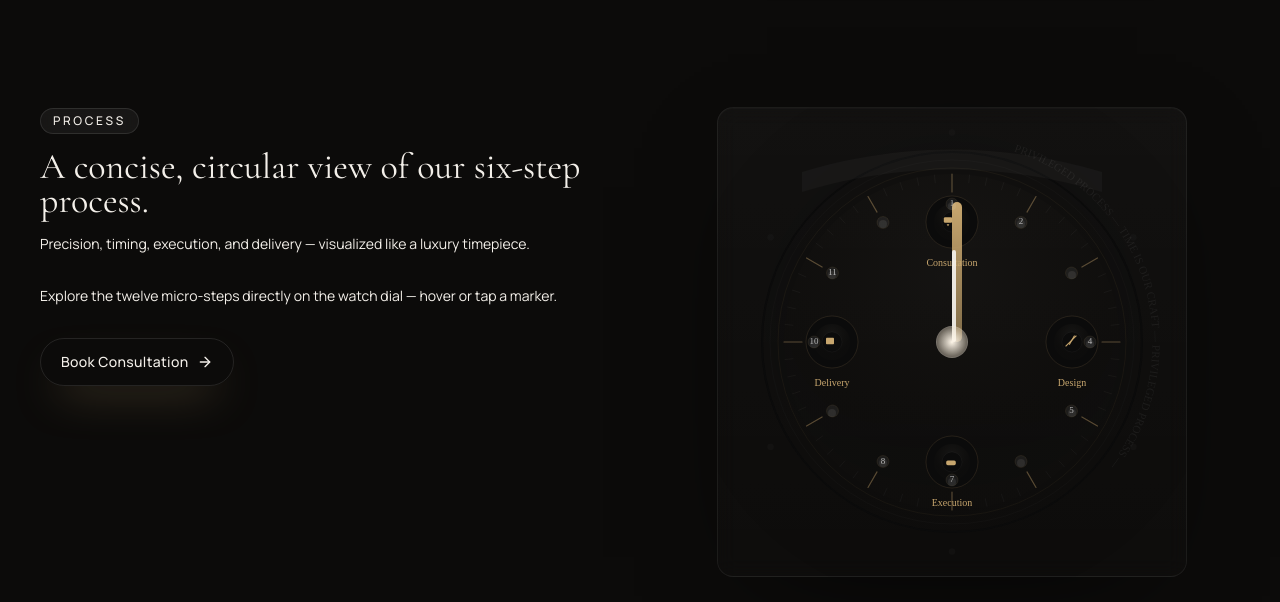
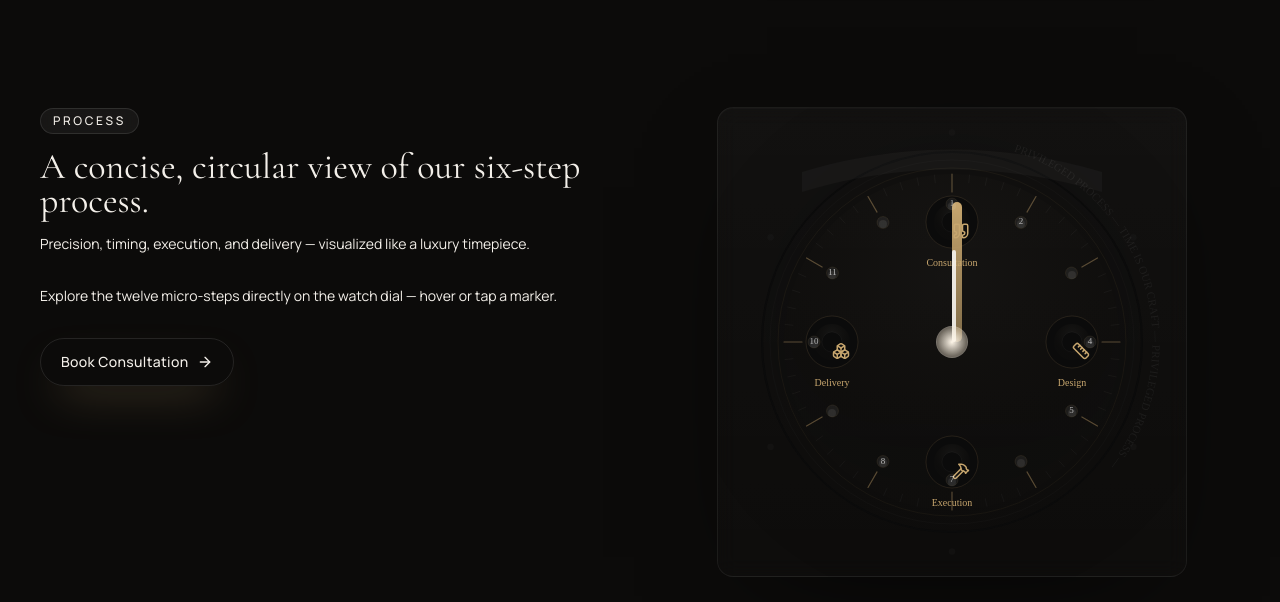
Before and after one commit to Nthg111/interiotr, a Next.js app: page / in a window 1280 px wide. Shown: the part 4200-4802 px from the top of the page. Built offline with nearby package versions, Linux system fonts and the light colour scheme.

Commit message:
replace simple icon placeholders with lucide-react icons in LuxuryProcessWatch component

```diff
--- a/src/components/luxury-process-watch.tsx
+++ b/src/components/luxury-process-watch.tsx
@@ -1,6 +1,7 @@
 "use client";
 
 import React, { useEffect, useMemo, useRef, useState } from "react";
+import { Quote, Ruler, Hammer, Boxes } from "lucide-react";
 import gsap from "gsap";
 import { motion, useReducedMotion } from "framer-motion";
 
@@ -140,26 +141,16 @@ export default function LuxuryProcessWatch({ onOpen, activeMicro, onMicroHover }
                       <circle cx={0} cy={0} r={10} fill="#0b0b0b" stroke="#ffffff08" />
                       {/* simple icon placeholders */}
                       {idx === 0 && (
-                        <g transform="translate(-4,-2) scale(0.7)" fill="#c7a66e">
-                          <rect x={-6} y={-4} width={12} height={8} rx={2} />
-                          <path d="M-2,6 L2,6 L0,9 Z" />
-                        </g>
+                        <Quote size={18} color="#c7a66e" />
                       )}
                       {idx === 1 && (
-                        <g transform="translate(-1,-1) scale(0.9)" stroke="#c7a66e" strokeWidth={1.2} fill="none">
-                          <path d="M-6,6 L6,-6" />
-                          <path d="M-2,4 L4,-6" />
-                        </g>
+                        <Ruler size={18} color="#c7a66e" />
                       )}
                       {idx === 2 && (
-                        <g transform="translate(-1,0) scale(0.8)" fill="#c7a66e">
-                          <rect x={-6} y={-2} width={12} height={6} rx={2} />
-                        </g>
+                        <Hammer size={18} color="#c7a66e" />
                       )}
                       {idx === 3 && (
-                        <g transform="translate(-2,-1) scale(0.8)" fill="#c7a66e">
-                          <rect x={-5} y={-4} width={10} height={8} rx={1} />
-                        </g>
+                        <Boxes size={18} color="#c7a66e" />
                       )}
                     </g>
                     <text x={0} y={44} fill="#c7a66e" fontSize={10} fontFamily="serif" textAnchor="middle">{label}</text>
```
